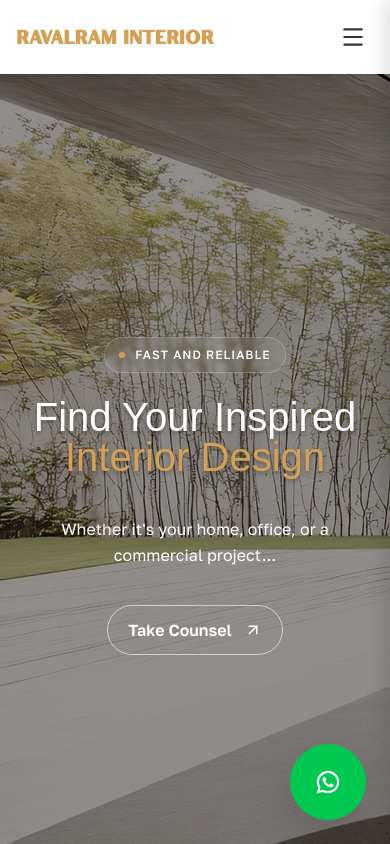
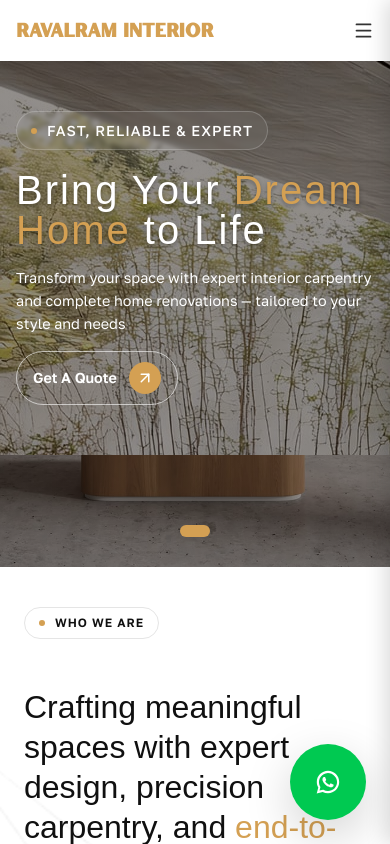
Before and after one commit to ShivkumarSuthar/ravalram-interior, a Next.js app: page / in a window 390 px wide. Shown: the top 844 px of the page. Built offline with nearby package versions, Linux system fonts and the light colour scheme; a web font is replaced by a local one.

Commit message:
refactor: update ESLint rules, modify hero slides, and enhance navbar functionality

```diff
--- a/eslint.config.mjs
+++ b/eslint.config.mjs
@@ -11,6 +11,15 @@ const compat = new FlatCompat({
 
 const eslintConfig = [
   ...compat.extends("next/core-web-vitals"),
+
+  // ✨ Add rules here
+  {
+    rules: {
+      "@next/next/no-img-element": "off",
+      "react/no-unescaped-entities": "off",
+    },
+  },
+
   {
     ignores: [
       "node_modules/**",
--- a/src/app/globals.css
+++ b/src/app/globals.css
@@ -71,7 +71,6 @@ body {
     linear-gradient(rgba(16, 8, 1, 0.46),
       rgba(16, 8, 1, 0.46)),
     var(--hero-slide-img2);
-  min-height: 100vh;
   background-size: cover;
   background-position: center;
   background-repeat: no-repeat;
@@ -113,10 +112,6 @@ body {
     padding: 2rem 0;
   }
 
-  .hero-page-banner h1 {
-    font-size: 3rem;
-  }
-
   .hero-page-banner .absolute {
     position: relative;
     bottom: auto;
@@ -131,13 +126,4 @@ body {
   .hero-page-banner{
     padding: 0;
   }
-  .hero-page-banner h1 {
-    font-size: 2.5rem;
-  }
-
-  .tag-box {
-    min-height: fit-content;
-    font-size: 12px;
-    padding: 6px 16px;
-  }
 }
--- a/src/app/page.js
+++ b/src/app/page.js
@@ -34,7 +34,6 @@ function page() {
       </div>
       <ServiceSectionComponent />
       <ProcessSectionComponent />
-      {/* <ProjectPage/> */}
       <VideoContainer />
        <Footer />
     </section>
--- a/src/componets/Hero/HeroClient.js
+++ b/src/componets/Hero/HeroClient.js
@@ -4,9 +4,9 @@ import { HeroSlide1, HeroSlide2, HeroSlide3, HeroSlide4 } from "./HeroSlides";
 export default function Hero() {
   const slides = [
     <HeroSlide1 key="slide1" />,
-    <HeroSlide2 key="slide2" />,
-    <HeroSlide3 key="slide3" />,
-    <HeroSlide4 key="slide4" />,
+    // <HeroSlide2 key="slide2" />,
+    // <HeroSlide3 key="slide3" />,
+    // <HeroSlide4 key="slide4" />,
   ];
 
   return <HeroSlidesController slides={slides} slideDuration={10000} />;
--- a/src/componets/Hero/HeroSlides.js
+++ b/src/componets/Hero/HeroSlides.js
@@ -6,17 +6,17 @@ export const HeroSlide1 = () => (
   <div className={`${styles.baseSlide} ${styles.heroSlide1}`}>
     <div className={styles.container}>
       <div className={styles.textWrapper}>
-        <div className={styles.tagBox}>FAST AND RELIABLE</div>
+        <div className={styles.tagBox}>Fast, Reliable & Expert</div>
         <h1 className={styles.heading}>
-          Find Your Inspired <br /> <span>Interior Design</span>
+          Bring Your <span>Dream Home</span> to Life
         </h1>
         <div className={styles.bottomDiv}>
           <p className={styles.description}>
-            Whether it's your home, office, or a commercial project...
+           Transform your space with expert interior carpentry and complete home renovations — tailored to your style and needs
           </p>
           <a href="#" className={styles.ctaButton}>
-            Take Counsel
-            <span className="icon"><ArrowUpRight size={18} /></span>
+            Get A Quote
+            <span className={styles.icon}><ArrowUpRight size={18} /></span>
           </a>
         </div>
       </div>
@@ -40,7 +40,7 @@ export const HeroSlide2 = () => (
           </p>
           <a href="#" className={styles.ctaButton}>
             Start Your Project
-            <span className="icon"><ArrowUpRight size={18} /></span>
+            <span className={styles.icon}><ArrowUpRight size={18} /></span>
           </a>
         </div>
       </div>
--- a/src/componets/Hero/HeroSlides.module.css
+++ b/src/componets/Hero/HeroSlides.module.css
@@ -1,7 +1,5 @@
 /* Base Slide */
 .baseSlide {
-    position: absolute;
-    inset: 0;
     display: flex;
     align-items: center;
     justify-content: center;
@@ -36,13 +34,6 @@
     padding: 0 5%;
 }
 
-@media (max-width:1024px) {
-    .heroSlide4 {
-        grid-template-columns: 1fr;
-        padding: 5%;
-    }
-}
-
 /* Container & Text */
 .container {
     width: 100%;
@@ -52,21 +43,9 @@
     z-index: 2;
 }
 
-@media(max-width:768px) {
-    .container {
-        align-items: center;
-    }
-}
-
 .textWrapper {
     width: 100%;
     color: #fff;
-}
-
-@media(max-width:768px) {
-    .textWrapper {
-        text-align: center;
-    }
 }
 
 .tagBox {
@@ -98,7 +77,7 @@
 .heading {
     font-weight: 400;
     line-height: 1.1;
-    font-size: clamp(2.5rem, 6vw, 7rem);
+    font-size: clamp(2rem, 6vw, 7rem);
     color: #fff;
 }
 
@@ -111,11 +90,6 @@
     max-width: 600px;
 }
 
-@media(max-width:1024px) {
-    .bottomDiv {
-        max-width: 100%;
-    }
-}
 
 .description {
     padding-bottom: 20px;
@@ -138,13 +112,13 @@
     transition: all 0.3s ease;
 }
 
-.ctaButton .icon {
+.icon {
     display: inline-flex;
     align-items: center;
     justify-content: center;
     width: 32px;
     height: 32px;
-    background-color: var(--color-primary);
+    background: var(--color-primary);
     color: #fff;
     border-radius: 50%;
     transition: all 0.3s ease;
@@ -211,32 +185,6 @@
     flex-shrink: 0;
 }
 
-@media(max-width:1024px) {
-    .statsCardLeft {
-        bottom: 20px;
-        left: 20px;
-    }
-}
-
-@media(max-width:768px) {
-    .statsCardLeft {
-        position: relative;
-        margin: 2rem auto 0;
-        max-width: 320px;
-        text-align: center;
-    }
-}
-
-@media(max-width:480px) {
-    .statsCardLeft {
-        padding: 20px;
-    }
-
-    .statsCardLeft h3 {
-        font-size: 1.5rem;
-    }
-}
-
 /* Image Card Right */
 .imageCardRight {
     position: absolute;
@@ -266,23 +214,6 @@
     font-size: 0.95rem;
     font-weight: 600;
     text-align: center;
-}
-
-@media(max-width:1024px) {
-    .imageCardRight {
-        right: 20px;
-        max-width: 220px;
-    }
-
-    .imageCardRight .imageWrapper {
-        height: 160px;
-    }
-}
-
-@media(max-width:768px) {
-    .imageCardRight {
-        display: none;
-    }
 }
 
 /* Image Placeholder */
@@ -423,3 +354,109 @@
     border-radius: 4px;
     background: var(--color-primary);
 }
+
+
+@media(max-width:1024px) {
+    .imageCardRight {
+        right: 20px;
+        max-width: 220px;
+    }
+
+    .imageCardRight .imageWrapper {
+        height: 160px;
+    }
+
+    .heroSlide4 {
+        grid-template-columns: 1fr;
+        padding: 5%;
+    }
+
+    .imageCardRight {
+        right: 20px;
+        max-width: 220px;
+    }
+
+    .imageCardRight .imageWrapper {
+        height: 160px;
+    }
+
+    .imageCardRight {
+        right: 20px;
+        max-width: 220px;
+    }
+
+    .imageCardRight .imageWrapper {
+        height: 160px;
+    }
+
+    .statsCardLeft {
+        padding: 20px;
+    }
+
+    .statsCardLeft h3 {
+        font-size: 1.5rem;
+    }
+
+    .tagBox {
+        margin-bottom: 20px;
+    }
+
+    .statsCardLeft {
+        bottom: 20px;
+        left: 20px;
+    }
+}
+
+
+
+@media(max-width:768px) {
+    .imageCardRight {
+        display: none;
+    }
+
+    .imageCardRight {
+        display: none;
+    }
+
+    .textWrapper {
+        text-align: start;
+    }
+
+    .statsCardLeft {
+        position: relative;
+        margin: 2rem auto 0;
+        max-width: 320px;
+        text-align: center;
+    }
+
+    .container {
+        align-items: center;
+    }
+}
+
+@media only screen and (max-width: 480px) {
+    .bottomDiv{
+        padding-top: 1rem;
+    }
+    .description{
+        padding-bottom: 0;
+        font-size: 0.9rem;
+    }
+    .heading{
+        margin-bottom: 0;
+        font-size: 2.5rem;
+        letter-spacing: 2px;
+        line-height: 1.2;
+    }
+    .tagBox{
+        margin-bottom: 1.2rem;
+        font-size: 0.9rem;
+    }
+    .ctaButton{
+        padding: 10px 16px;
+        font-size: 0.9rem;
+    }
+    .textWrapper {
+        padding: 50px 0;
+    }
+}
--- a/src/componets/Hero/HeroSlidesController.js
+++ b/src/componets/Hero/HeroSlidesController.js
@@ -40,6 +40,14 @@ const Wrapper = styled.div`
   width: 100%;
   min-height: 100vh;
   overflow: hidden;
+  @media (max-width: 768px) {
+    min-height: 70vh;
+  }
+    @media (max-width: 480px) {
+    min-height: 60vh;
+    max-height: max-content;
+    overflow: visible;
+  }
 `;
 
 const Slide = styled.div`
--- a/src/componets/Navbar/Navbar.js
+++ b/src/componets/Navbar/Navbar.js
@@ -58,7 +58,7 @@ export default function Navbar() {
 
         {/* Desktop Menu */}
         <ul className={styles.desktopMenu}>
-          {menu.map((item, idx) => (
+          {menu?.length > 0 && menu.map((item, idx) => (
             <li
               key={item.name}
               className={styles.navItem}
@@ -75,7 +75,7 @@ export default function Navbar() {
                 {item.dropdown?.length ? <ChevronDown size={14} /> : ""}
               </Link>
 
-              {item.dropdown?.length && (
+              {item.dropdown?.length >0 && (
                 <div
                   className={`${styles.megaMenuWrapper} ${
                     desktopHoverDropdown === idx ? styles.megaMenuWrapperShow : ""
@@ -142,7 +142,7 @@ export default function Navbar() {
           className={styles.mobileToggle}
           onClick={() => setOpen(!open)}
         >
-          {open ? <X size={26} /> : <Menu size={26} />}
+          {open ? <X size={26} /> : <Menu size={21} />}
         </button>
       </nav>
 
@@ -160,13 +160,13 @@ export default function Navbar() {
         </button>
 
         <ul>
-          {menu.map((item, idx) => (
+          {menu?.length > 0 && menu.map((item, idx) => (
             <li key={item.name}>
               <div className={styles.mobileItemRow}>
                 <Link href={item.href} className={styles.mobileMainLink}>
                   {item.name}
                 </Link>
-                {item.dropdown?.length > 0 && (
+                {item.dropdown.length > 0 && (
                   <button
                     className={styles.mobileIconBtn}
                     onClick={() => toggleDropdown(idx)}
--- a/src/componets/Navbar/navbar.module.css
+++ b/src/componets/Navbar/navbar.module.css
@@ -158,7 +158,6 @@
   background: none;
   border: none;
   color: #333;
-  padding: 8px;
   border-radius: 6px;
   cursor: pointer;
   transition: 0.2s;
```
